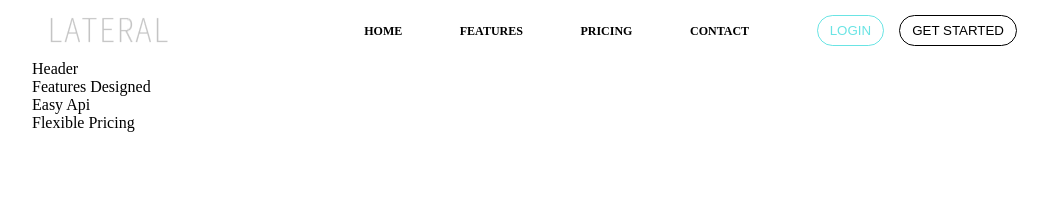
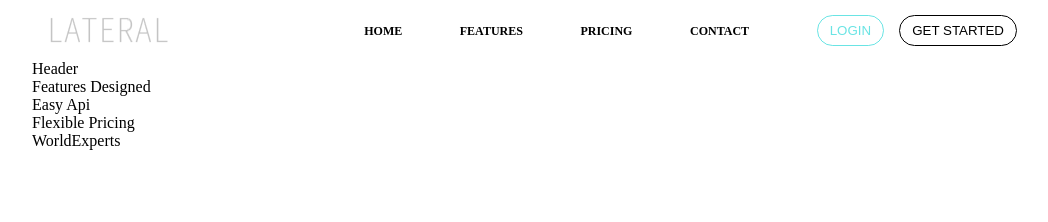
Before and after one commit to Daniel-Vasquez/mi-credito, a React (Create React App) app: page / in a window 1280 px wide. Shown: the top 222 px of the page, without its empty margins (108-1156 px from the left). Built offline with nearby package versions, Linux system fonts and the light colour scheme; the HTML template or start-up script is replaced by a standard one.

Commit message:
Initializing WorldExperts

```diff
--- a/src/App.jsx
+++ b/src/App.jsx
@@ -3,6 +3,7 @@ import Header from './components/Header'
 import FeaturesDesigned from './components/FeaturesDesigned'
 import EasyApi from './components/EasyApi'
 import FlexiblePricing from './components/FlexiblePricing'
+import WorldExperts from './components/WorldExperts'
 
 
 import './App.css'
@@ -15,6 +16,7 @@ function App() {
       <FeaturesDesigned/>
       <EasyApi/>
       <FlexiblePricing/>
+      <WorldExperts/>
     </main>
   );
 }
--- /dev/null
+++ b/src/components/WorldExperts.jsx
@@ -0,0 +1,9 @@
+function WorldExperts() {
+  return (
+    <div>
+      WorldExperts
+    </div>
+  )
+}
+
+export default WorldExperts
```
Also changed, not shown: src/components/styles/EasyApi.css (added), src/components/styles/FeaturesDesigned.css (added), src/components/styles/FlexiblePricing.css (added), src/components/styles/WorldExperts.css (added).
